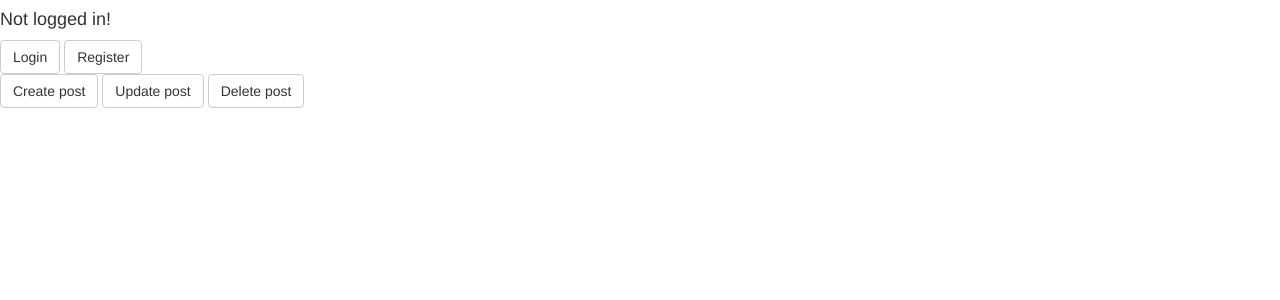
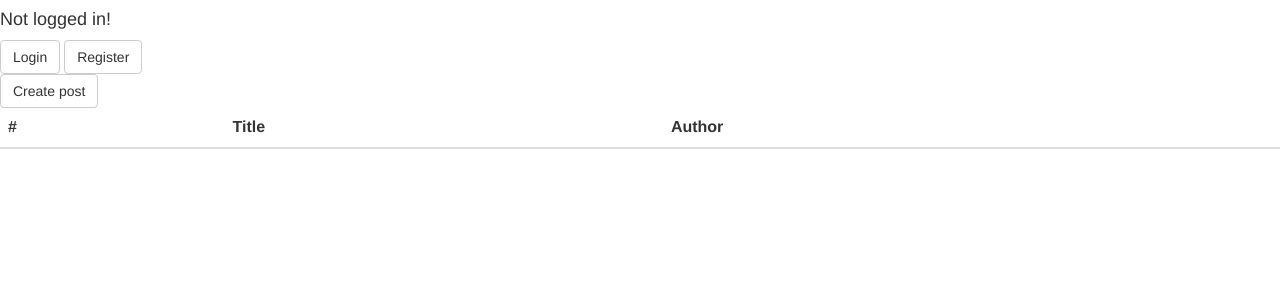
Before and after one commit to VayerMaking/rs-flask, a Flask app: page /topic/ in a window 1280 px wide. Shown: the top 300 px of the page. Run offline with Flask 2, Linux system fonts and the light colour scheme; data that the repository does not hold is empty; some libraries are stand-ins or nearby versions.

Commit message:
Add post page

```diff
--- a/main.py
+++ b/main.py
@@ -31,14 +31,14 @@ def hash_password(password):
 
 class Topic(db.Model):
     id = db.Column(db.Integer, primary_key = True)
-    author = db.Column(db.String)
+    author = db.Column(db.String, nullable=False)
     title = db.Column(db.String(30), nullable = False)
-    content = db.Column(db.String, nullable = False)
     timestamp = db.Column(db.DateTime, nullable=False, default=datetime.utcnow)
 
 class Post(db.Model):
     id = db.Column(db.Integer, primary_key = True)
-    author = db.Column(db.String)
+    author = db.Column(db.String, nullable=False)
+    title = db.Column(db.String, nullable = False)
     content = db.Column(db.String, nullable = False)
     picture = db.Column(db.String(48), nullable = True)
     timestamp = db.Column(db.DateTime, nullable=False, default=datetime.utcnow)
@@ -111,7 +111,6 @@ def new_topic():
 		topic = Topic(
 			   author = session['username']	,
 			   title = data['title'],
-			   content = data['content'],
 			)
 
 		db.session.add(topic)
@@ -136,6 +135,7 @@ def new_post():
 
         post = Post(
             author = session['username'],
+            title = data['post_title'],
             content = data['post_content'],
             picture = file.filename,
             topic = request.args.get('topic')
@@ -149,6 +149,11 @@ def new_post():
     else:
         return render_template("create_post.html", topic=request.args.get('topic'))
 
+@app.route('/post/', methods = ['GET', 'POST'])
+def post():
+	post = Post.query.filter_by(title=request.args.get('post_title')).all()
+	return render_template("post.html", posts=post)
+
 def allowed_file(filename):
     return '.' in filename and \
            filename.rsplit('.', 1)[1].lower() in ALLOWED_EXTENSIONS
--- a/templates/create_post.html
+++ b/templates/create_post.html
@@ -2,7 +2,7 @@
 {% block content %}
 <div>New Post:
 	<form method="POST" url = "new_post/?topic={{topic}}" enctype="multipart/form-data">
-		<br><input type="text" name="post_title" placeholder = "Title"><br>
+	<br><input type="text" name="post_title" placeholder = "Title"><br>
     <br><input type="text" name ="post_content" placeholder = "Content"><br>
     <br><input type="file" name ="post_image" placeholder = "Image"><br>
 		<br><input type="submit" value="New Post" class="button">
--- a/templates/create_topic.html
+++ b/templates/create_topic.html
@@ -4,7 +4,6 @@
 <div>New Topic:
 	<form method="POST" url = "/new_topic">
 		<br><input type="text" name="title" placeholder = "Title"><br>
-      	<br><input type="text" name ="content" placeholder = "Content"><br>
 		<br><input type="submit" value="New Post" class="button">
 	</form>
 {% endblock %}
--- a/templates/topic.html
+++ b/templates/topic.html
@@ -4,13 +4,27 @@
 <p>Oh no Dont show page</p>
 {% else %}
 	<a class="btn btn-default" role="button" href="/topic/new_post/?topic={{topic}}">Create post</a>
-	<a class="btn btn-default" role="button" href="/topic/new_post">Update post</a>
-	<a class="btn btn-default" role="button" href="/topic/new_post">Delete post</a>
 
-{% for post in posts %}
-	<br> {{post.content}} <br>
-	<h5> {{post.author}} </h5>
-{% endfor %}
+	<div class="table-responsive">
+	  <table class="table">
+	    <thead>
+	      <tr>
+	      	<th>#</th>
+	        <th>Title</th>
+	        <th>Author</th>
+	      </tr>
+	    </thead>
+	    <tbody>
+	        {% for post in posts %}
+		        <tr>
+		        	<td>{{post.id}}</td>
+				    <td><a href = "/post/?post_title={{post.title}}"> {{post.title}} </a></td>
+				    <td>{{post.author}}</td>
+				</tr>
+			{% endfor %}
+	    </tbody>
+	  </table>
+	</div>
 
 {% endif %}
 {% endblock %}
```
